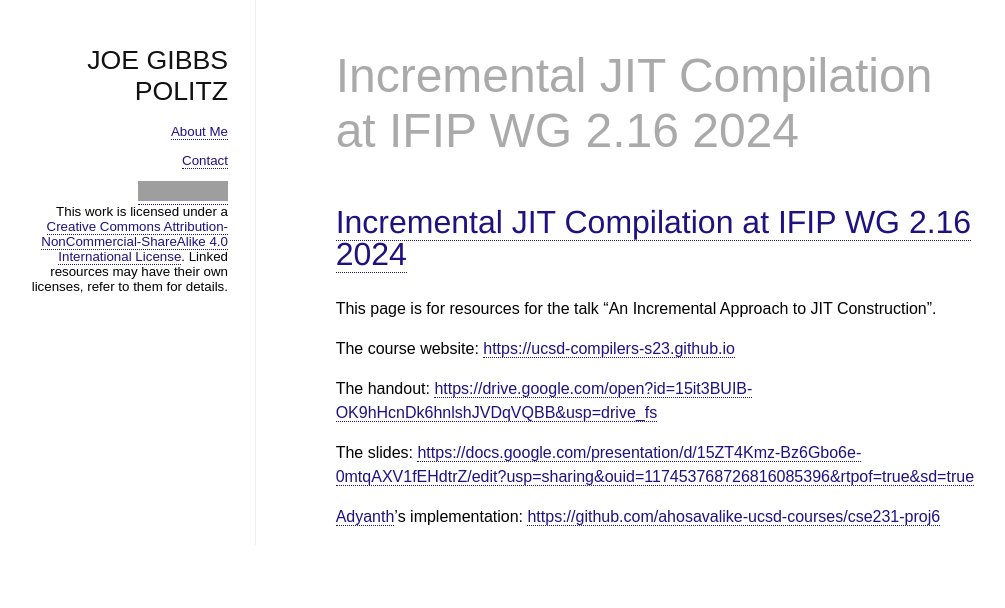
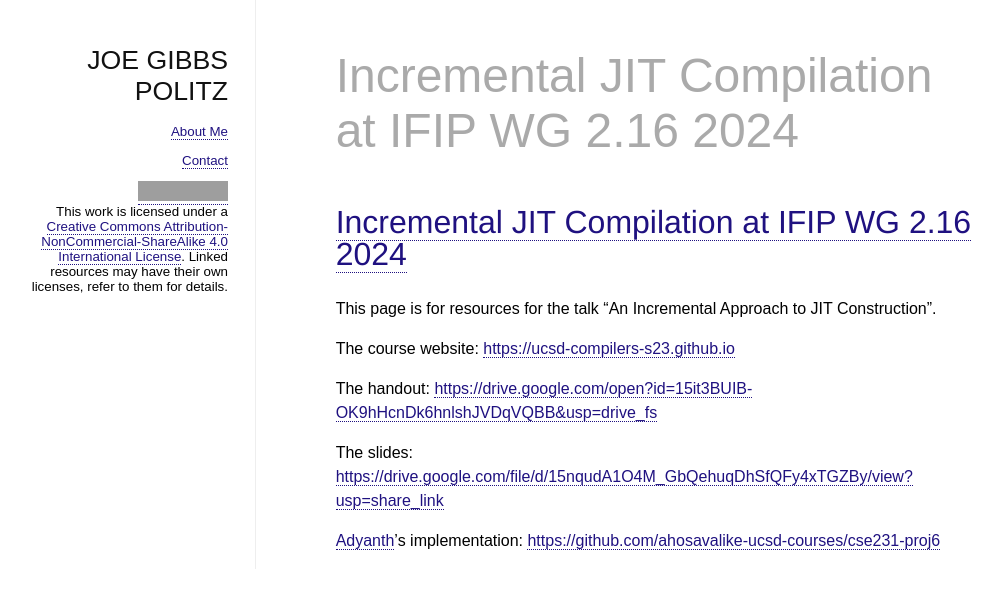
Before and after one commit to jpolitz/jpolitz.github.com, a Jekyll site: the page built from notes/_posts/2024-03-06-ifip-compilers-jit.md, in a window 1280 px wide. Shown: the top 608 px of the page, without its empty margins (12-1017 px from the left). Built offline with Jekyll 4.4.1, drawn with Linux system fonts in a browser that asks for light colours; some of the changed lines change nothing that is shown; grey boxes are pictures that could not be loaded.

Commit message:
slides as PDF

```diff
--- a/notes/_posts/2024-03-06-ifip-compilers-jit.md
+++ b/notes/_posts/2024-03-06-ifip-compilers-jit.md
@@ -12,6 +12,6 @@ The course website: [https://ucsd-compilers-s23.github.io](https://ucsd-compiler
 
 The handout: [https://drive.google.com/open?id=15it3BUIB-OK9hHcnDk6hnlshJVDqVQBB&usp=drive_fs](https://drive.google.com/open?id=15it3BUIB-OK9hHcnDk6hnlshJVDqVQBB&usp=drive_fs)
 
-The slides: [https://docs.google.com/presentation/d/15ZT4Kmz-Bz6Gbo6e-0mtqAXV1fEHdtrZ/edit?usp=sharing&ouid=117453768726816085396&rtpof=true&sd=true](https://docs.google.com/presentation/d/15ZT4Kmz-Bz6Gbo6e-0mtqAXV1fEHdtrZ/edit?usp=sharing&ouid=117453768726816085396&rtpof=true&sd=true)
+The slides: [https://drive.google.com/file/d/15nqudA1O4M_GbQehuqDhSfQFy4xTGZBy/view?usp=share_link](https://drive.google.com/file/d/15nqudA1O4M_GbQehuqDhSfQFy4xTGZBy/view?usp=share_link)
 
 [Adyanth](https://adyanth.site)'s implementation: [https://github.com/ahosavalike-ucsd-courses/cse231-proj6](https://github.com/ahosavalike-ucsd-courses/cse231-proj6)
```
